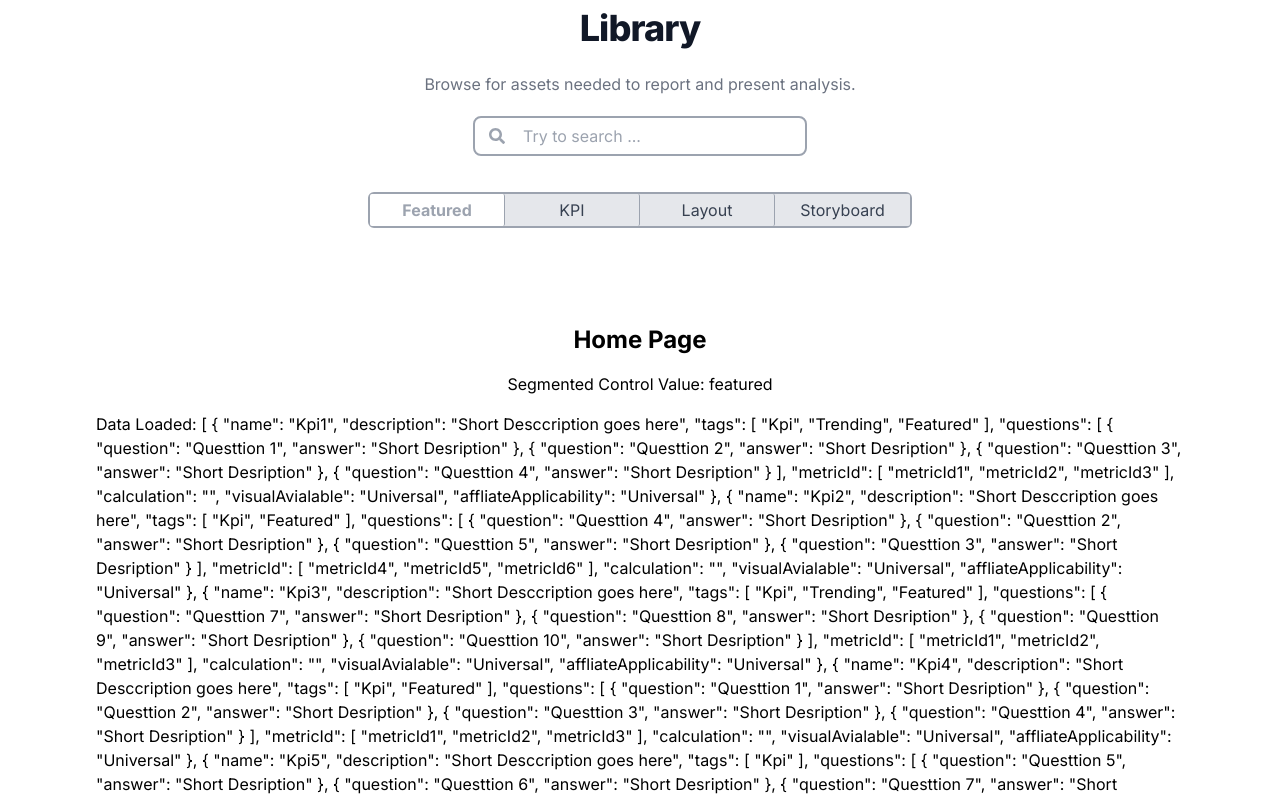
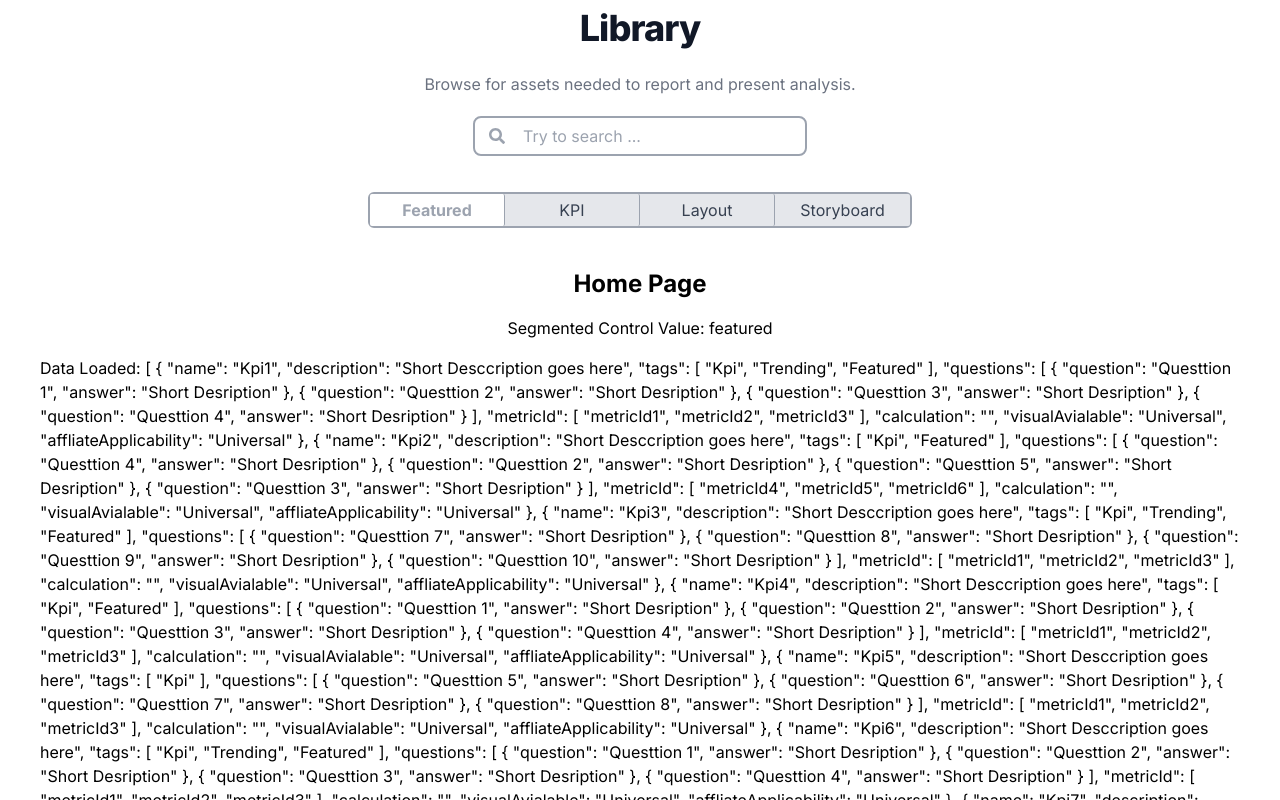
Before and after one commit to SupremacyOnnn/try, a Next.js app: page / in a window 1280 px wide. Shown: the top 800 px of the page. Built offline with nearby package versions, Linux system fonts and the light colour scheme.

Commit message:
sixth commit

```diff
--- a/app/components/Header.jsx
+++ b/app/components/Header.jsx
@@ -5,7 +5,12 @@
 import useSearchStore from "../useSearchStore";
 
 const Header = () => {
-  // const selectedSegment = useSearchStore((state) => state.segmentedControl);
+  const fetchData = useSearchStore((state) => state.fetchData);
+
+  useEffect(() => {
+    fetchData();
+  }, [fetchData]);
+
   const updateSegmentedControl = useSearchStore(
     (state) => state.updateSegmentedControl
   );
--- a/app/layout.js
+++ b/app/layout.js
@@ -1,4 +1,3 @@
-// import Header from "@/components/Header";
 import { Inter } from "next/font/google";
 import "./globals.css";
 import Header from "./components/Header";
--- a/app/page.js
+++ b/app/page.js
@@ -3,16 +3,11 @@
 import useSearchStore from "./useSearchStore";
 
 export default function Home() {
-  const fetchData = useSearchStore((state) => state.fetchData);
   const data = useSearchStore((state) => state.data);
   const segmentedControl = useSearchStore((state) => state.segmentedControl);
 
-  useEffect(() => {
-    fetchData();
-  }, [fetchData]);
-
   return (
-    <main className="flex min-h-screen flex-col items-center justify-between p-24">
+    <main className="flex min-h-screen flex-col items-center justify-between p-10">
       <h1 className="text-2xl font-bold">Home Page</h1>
       <p className="mt-4">Segmented Control Value: {segmentedControl}</p>
       <p className="mt-4">Data Loaded: {JSON.stringify(data, null, 2)}</p>
--- a/package.json
+++ b/package.json
@@ -13,7 +13,6 @@
     "react": "^18",
     "react-dom": "^18",
     "react-icons": "^5.2.1",
-    "segmented-control": "^0.2.1",
     "zustand": "^4.5.4"
   },
   "devDependencies": {
```
Also changed, not shown: 1 other file (tests, documents, lock files or other folders).
